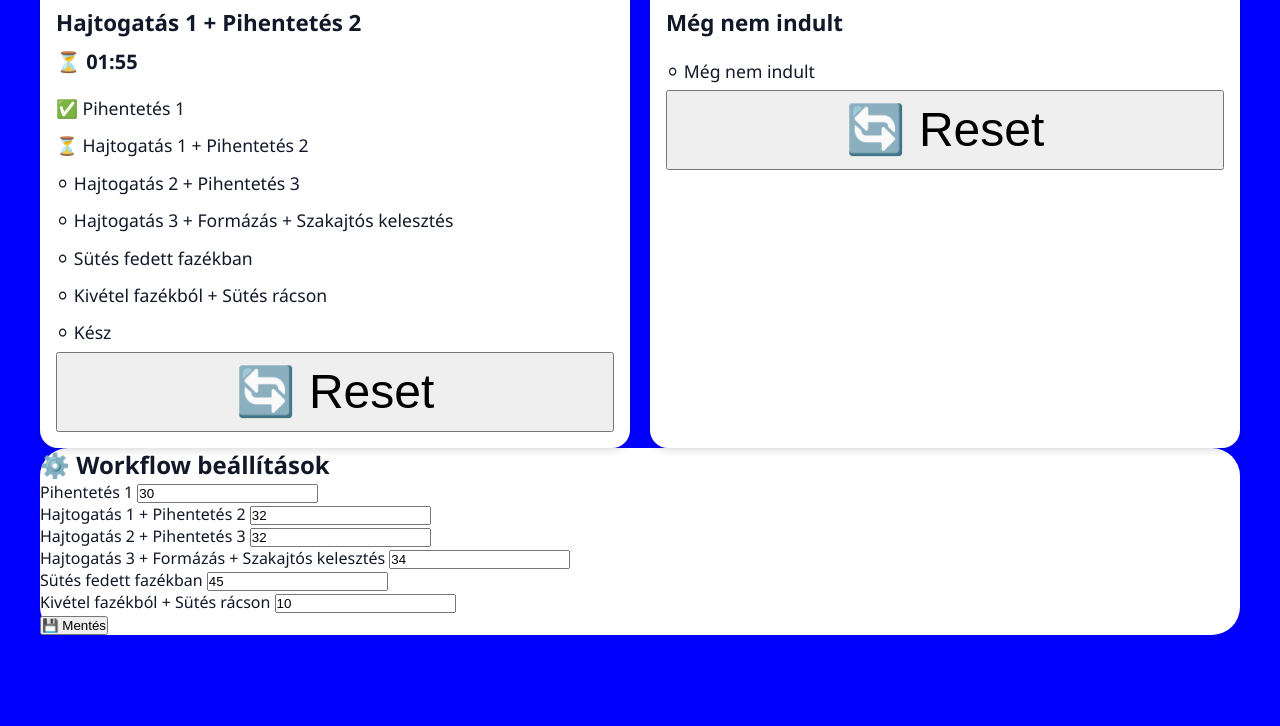
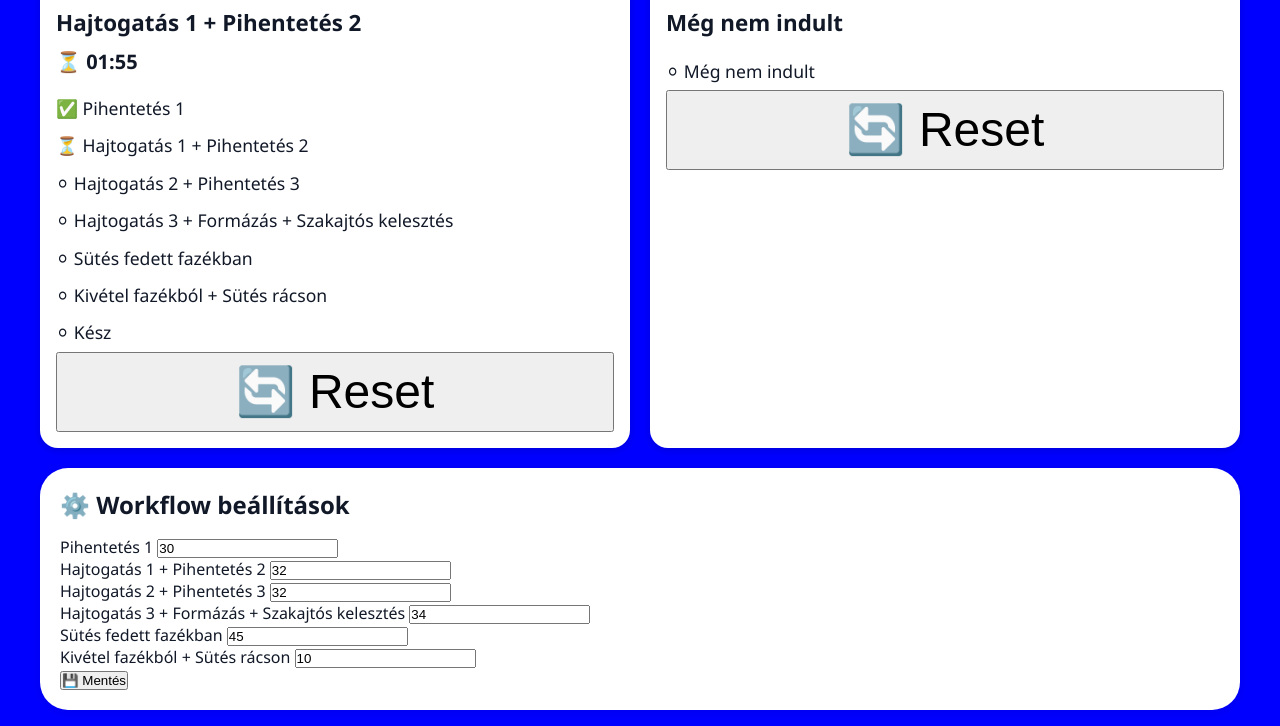
Before and after one commit to Tszaky/kenyersuto-asszisztens, a plain HTML site: page index.html in a window 1280 px wide. Shown: the part 1874-2600 px from the top of the page. Before the commit the page ends 2525 px from the top, so only its background shows below. Drawn offline with Linux system fonts and the light colour scheme.

Commit message:
style.css

```diff
--- a/style.css
+++ b/style.css
@@ -261,3 +261,21 @@ body{
     background: #5a6268;
 
 }
+.settings-panel{
+
+    background: var(--card);
+
+    border-radius: 28px;
+
+    box-shadow: var(--shadow);
+
+    margin-top: 20px;
+
+    padding: 20px;
+
+}
+.settings-panel h2{
+
+    margin-bottom: 15px;
+
+}
```
